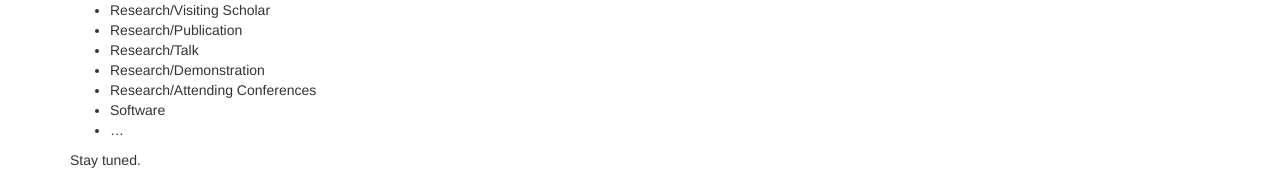
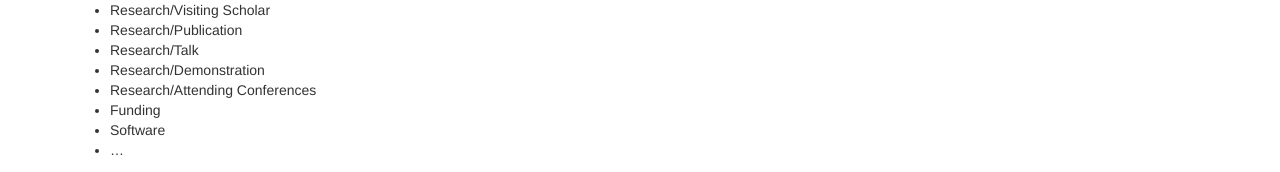
Before and after one commit to ozgurakgun/ozgurakgun.github.io, a Jekyll site: the page built from content/activities.md, in a window 1280 px wide, cut to the strip 0-586 px from the top of the page. Shown: the part 410-582 px from the top of the strip. Built offline with Jekyll 4.4.1, drawn with Linux system fonts in a browser that asks for light colours.

Commit message:
should talk about funding

```diff
--- a/content/activities.md
+++ b/content/activities.md
@@ -22,6 +22,7 @@ I may use tags. Let's brainstorm a bit.
 - Research/Talk
 - Research/Demonstration
 - Research/Attending Conferences
+- Funding
 - Software
 - ...
 
```
